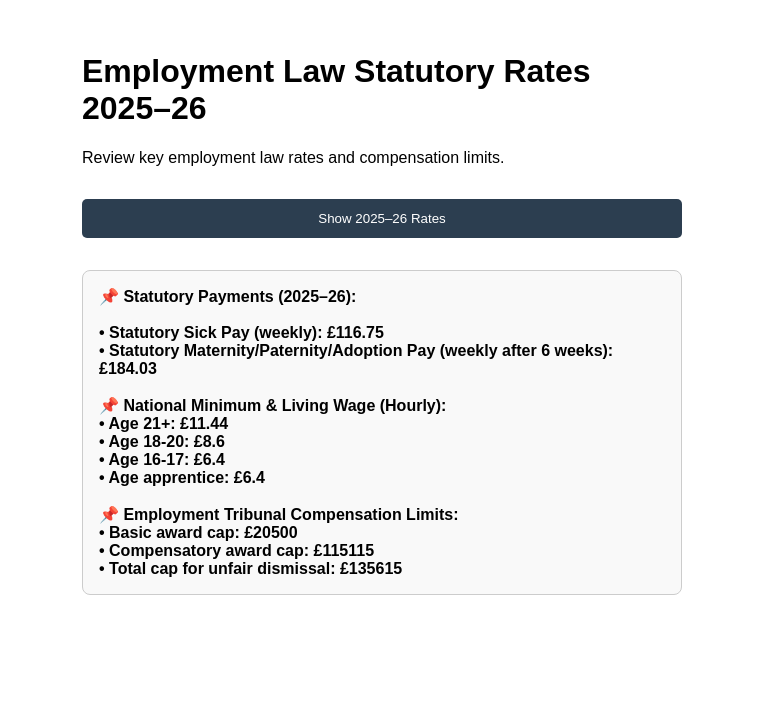
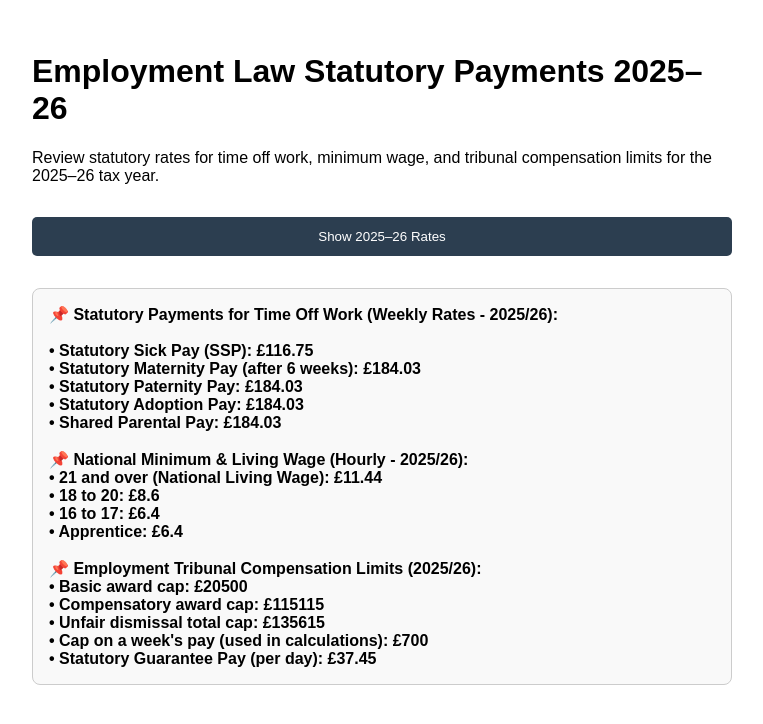
Before and after one commit to VWVConnect/Employment-Calculator, a plain HTML site: page index.html in a window 1280 px wide. Both pictures are taken after a click on the button "Show 2025–26 Rates". Shown: the whole page, without its empty margins (258-1021 px from the left). Drawn offline with Linux system fonts and the light colour scheme.

Commit message:
Update index.html

```diff
--- a/index.html
+++ b/index.html
@@ -3,47 +3,59 @@
 <head>
   <meta charset="UTF-8" />
   <meta name="viewport" content="width=device-width, initial-scale=1.0" />
-  <title>Employment Law Statutory Payments Calculator 2025-26</title>
+  <title>Employment Law Statutory Payments 2025-26</title>
   <script defer>
     function showStatutoryInfo() {
-      const smpRate = 184.03; // weekly
-      const sspRate = 116.75; // weekly
+      const rates = {
+        sickPay: 116.75,
+        maternity: 184.03,
+        paternity: 184.03,
+        adoption: 184.03,
+        sharedParental: 184.03
+      };
 
       const nmwRates = {
-        '21+': 11.44,
-        '18-20': 8.60,
-        '16-17': 6.40,
-        'apprentice': 6.40
+        '21 and over (National Living Wage)': 11.44,
+        '18 to 20': 8.60,
+        '16 to 17': 6.40,
+        'Apprentice': 6.40
       };
 
-      const compLimits = {
-        maxBasicAward: 20500,
-        maxCompensatoryAward: 115115,
-        unfairDismissalTotalCap: 135615
+      const compensationLimits = {
+        basicAwardCap: 20500,
+        compensatoryAwardCap: 115115,
+        totalUnfairDismissalCap: 135615,
+        weekPayCap: 700,
+        guaranteePayDaily: 37.45
       };
 
-      let results = `📌 Statutory Payments (2025–26):\n\n`;
-      results += `• Statutory Sick Pay (weekly): £${sspRate}\n`;
-      results += `• Statutory Maternity/Paternity/Adoption Pay (weekly after 6 weeks): £${smpRate}\n\n`;
+      let output = `📌 Statutory Payments for Time Off Work (Weekly Rates - 2025/26):\n\n`;
+      output += `• Statutory Sick Pay (SSP): £${rates.sickPay}\n`;
+      output += `• Statutory Maternity Pay (after 6 weeks): £${rates.maternity}\n`;
+      output += `• Statutory Paternity Pay: £${rates.paternity}\n`;
+      output += `• Statutory Adoption Pay: £${rates.adoption}\n`;
+      output += `• Shared Parental Pay: £${rates.sharedParental}\n\n`;
 
-      results += `📌 National Minimum & Living Wage (Hourly):\n`;
+      output += `📌 National Minimum & Living Wage (Hourly - 2025/26):\n`;
       for (const group in nmwRates) {
-        results += `• Age ${group}: £${nmwRates[group]}\n`;
+        output += `• ${group}: £${nmwRates[group]}\n`;
       }
 
-      results += `\n📌 Employment Tribunal Compensation Limits:\n`;
-      results += `• Basic award cap: £${compLimits.maxBasicAward}\n`;
-      results += `• Compensatory award cap: £${compLimits.maxCompensatoryAward}\n`;
-      results += `• Total cap for unfair dismissal: £${compLimits.unfairDismissalTotalCap}`;
+      output += `\n📌 Employment Tribunal Compensation Limits (2025/26):\n`;
+      output += `• Basic award cap: £${compensationLimits.basicAwardCap}\n`;
+      output += `• Compensatory award cap: £${compensationLimits.compensatoryAwardCap}\n`;
+      output += `• Unfair dismissal total cap: £${compensationLimits.totalUnfairDismissalCap}\n`;
+      output += `• Cap on a week's pay (used in calculations): £${compensationLimits.weekPayCap}\n`;
+      output += `• Statutory Guarantee Pay (per day): £${compensationLimits.guaranteePayDaily}`;
 
-      document.getElementById('result').textContent = results;
+      document.getElementById('result').textContent = output;
     }
   </script>
   <style>
     body {
       font-family: sans-serif;
       padding: 2rem;
-      max-width: 600px;
+      max-width: 700px;
       margin: auto;
     }
     button {
@@ -68,8 +80,8 @@
   </style>
 </head>
 <body>
-  <h1>Employment Law Statutory Rates 2025–26</h1>
-  <p>Review key employment law rates and compensation limits.</p>
+  <h1>Employment Law Statutory Payments 2025–26</h1>
+  <p>Review statutory rates for time off work, minimum wage, and tribunal compensation limits for the 2025–26 tax year.</p>
 
   <button onclick="showStatutoryInfo()">Show 2025–26 Rates</button>
   <div id="result"></div>
```
